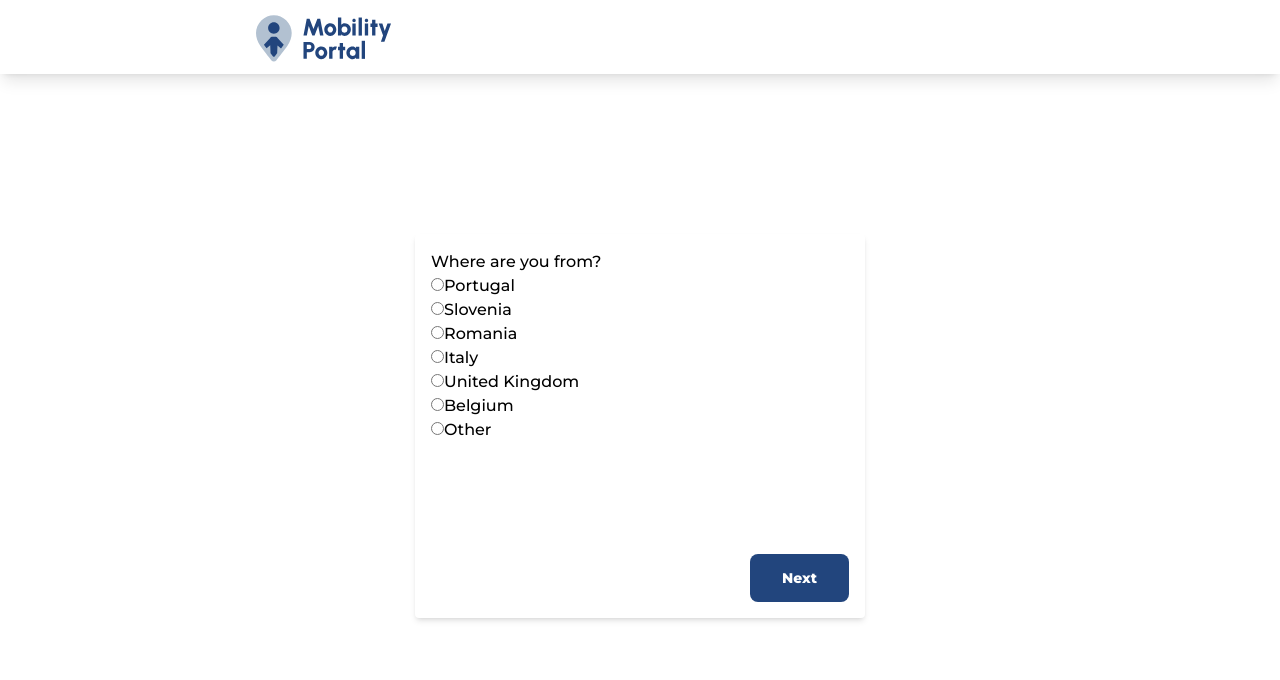
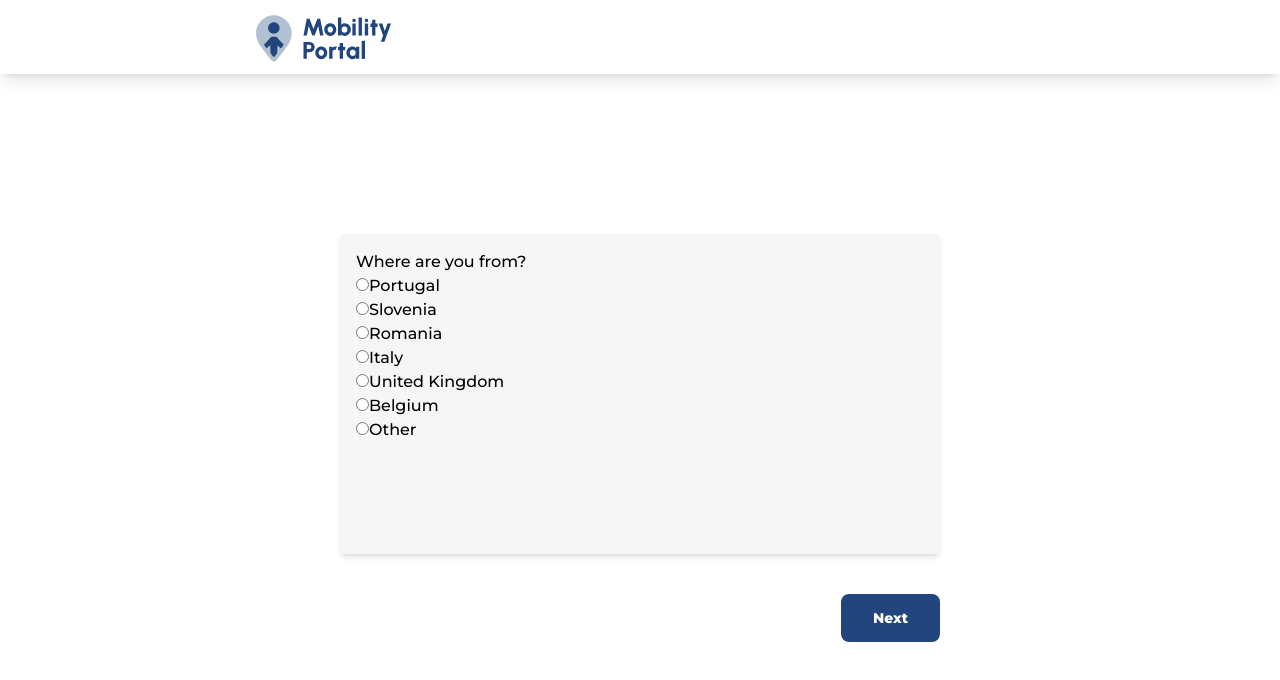
Before and after one commit to AnejVovcak/mobility-portal-web, a Next.js app: page /wizard in a window 1280 px wide. Shown: the top 680 px of the page. Built offline with nearby package versions, Linux system fonts and the light colour scheme.

Commit message:
poc question style

```diff
--- a/app/fonts.ts
+++ b/app/fonts.ts
@@ -12,6 +12,12 @@ export const MontserratExtraBold = Montserrat({
     weight: '800',
 });
 
+export const QuestionFont = Montserrat({
+    subsets: ['latin'],
+    display: 'swap',
+    weight: '800',
+});
+
 export const MontserratMedium = Montserrat({
     subsets: ['latin'],
     display: 'swap',
--- a/app/globals.css
+++ b/app/globals.css
@@ -79,3 +79,7 @@
 .secondary{
     @apply bg-white text-blue;
 }
+
+.question-text{
+    @apply text-3xl text-blue pb-5;
+}
--- a/app/ui/QuestionCard.tsx
+++ b/app/ui/QuestionCard.tsx
@@ -15,19 +15,21 @@ interface QuestionCardProps {
 
 export default function QuestionCard(props: QuestionCardProps) {
     return (
-    <div className={`p-4 bg-white rounded shadow-md w-[450px] h-96 flex flex-col justify-between
+        <div className={`flex flex-col space-y-10`}>
+            <div className={`p-4 bg-card-background rounded shadow-md w-[600px] h-80 flex flex-col justify-between
     ${props.visible ? 'block' : 'hidden'}`}>
+                {props.childComponent}
+            </div>
 
-      {props.childComponent}
-
-      <div className="flex justify-between mt-4">
+            <div className={`flex flex-row ml-auto ${props.visible ? 'block' : 'hidden'}`}>
                 {!props.isFirst && <Button className="secondary" onClick={props.onBack}>Back</Button>}
                 {props.isLast ? (
                     <Button className="primary" onClick={props.onSubmit}>Submit</Button>
                 ) : (
-            <Button className="ml-auto primary" onClick={props.onNext}>Next</Button>
+                    <Button className="primary" onClick={props.onNext}>Next</Button>
                 )}
             </div>
         </div>
-  );
+    )
+        ;
 }
--- a/app/ui/questions/HowLongAreYouStayingIn.tsx
+++ b/app/ui/questions/HowLongAreYouStayingIn.tsx
@@ -2,6 +2,7 @@
 
 import {CountryCode} from "@/app/lib/definitions/countries";
 import {MigTime} from "@/app/lib/definitions/time";
+import {MontserratExtraBold, QuestionFont} from "@/app/fonts";
 
 interface HowLongAreYouStayingInProps {
     countryName: string;
@@ -12,7 +13,9 @@ interface HowLongAreYouStayingInProps {
 export default function HowLongAreYouStayingIn(props: HowLongAreYouStayingInProps) {
     return (
         <div>
-            <h2>How long are you staying in {props.countryName}?</h2>
+            <div className={`${QuestionFont.className} question-text`}>
+                How long are you staying in {props.countryName}?
+            </div>
 
             <form>
                 {([CountryCode.ROM, CountryCode.SLO, CountryCode.BEL, CountryCode.ITA] as CountryCode[]).includes(props.country) ? (
--- a/tailwind.config.ts
+++ b/tailwind.config.ts
@@ -9,6 +9,7 @@ const config: Config = {
   theme: {
     colors: {
       'white': '#FFFFFF',
+      'card-background': '#F6F6F6',
       'light-gray': '#70707052',
       'gray': '#00000029',
       'blue': '#22457D',
```
Lines whose indentation alone changed are shown as unchanged.
